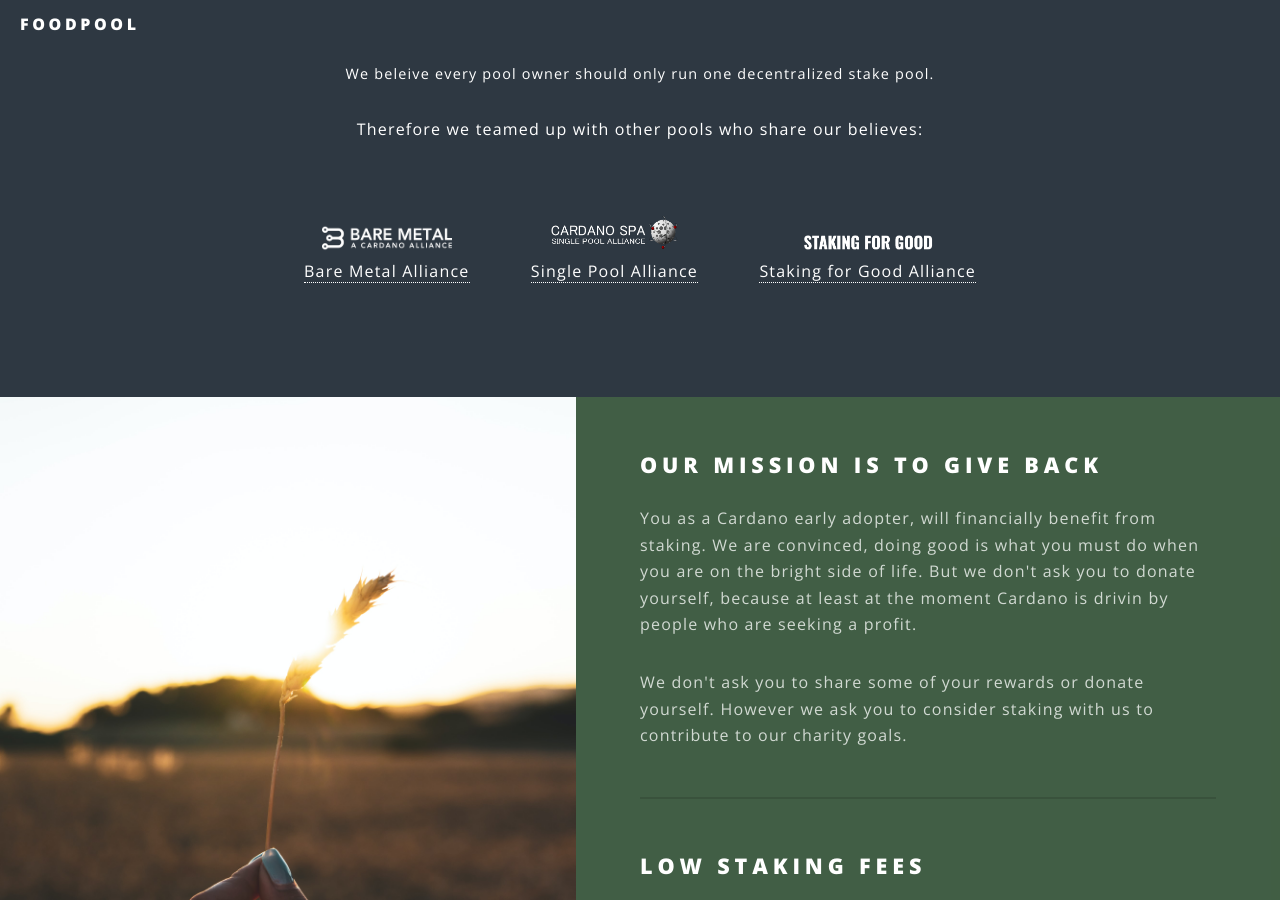
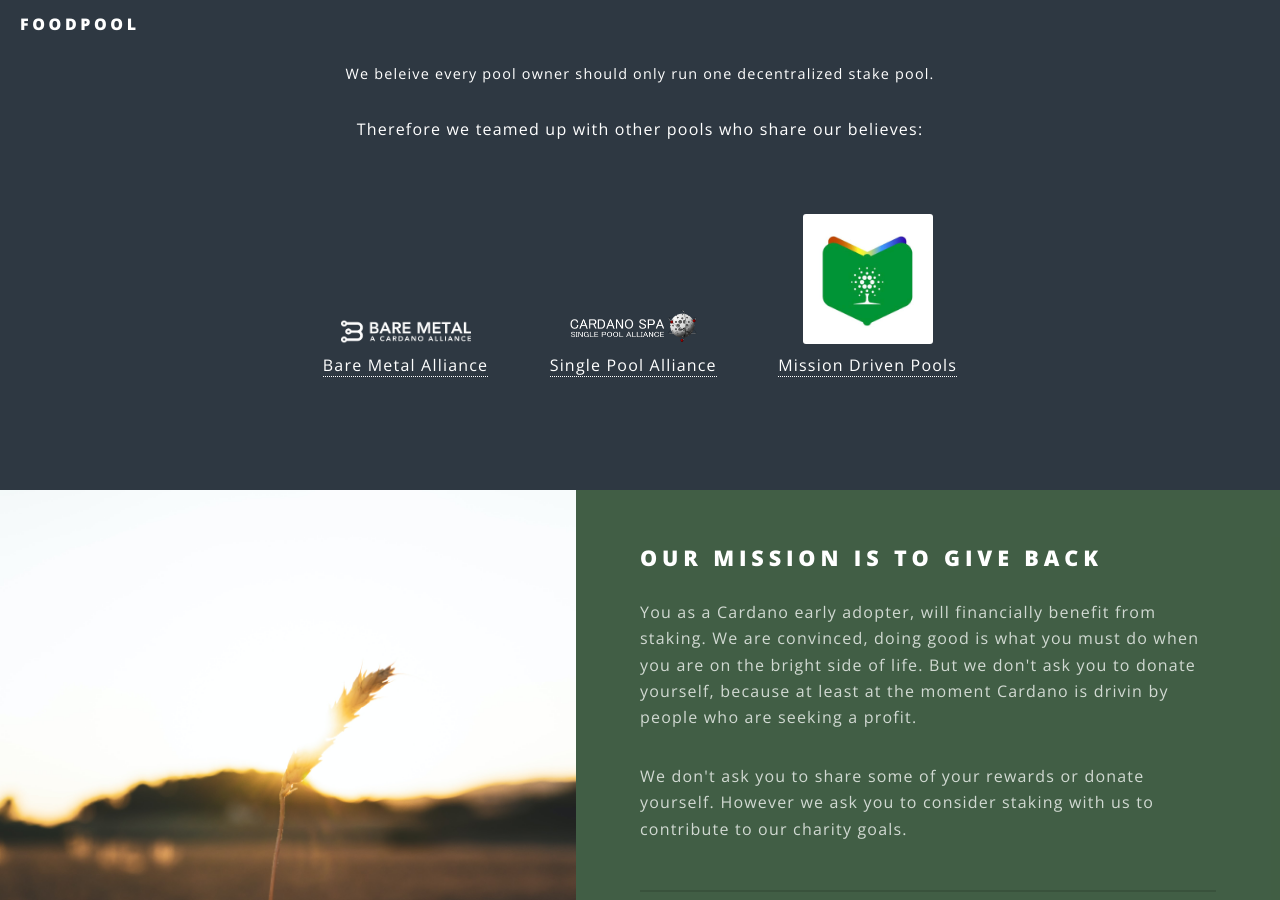
Before and after one commit to FoodPoolCardano/FoodPoolCardano.github.io, a Jekyll site: the page built from index.html, in a window 1280 px wide and 900 px high, scrolled down 988 px. Built offline with Jekyll 4.4.1, drawn with Linux system fonts in a browser that asks for light colours.

Commit message:
changed alliances

```diff
--- a/index.html
+++ b/index.html
@@ -50,9 +50,9 @@ layout: landing
 								</li>
 								<li>
 									<span display="inline-block">
-										<img src="images/sfgwhite.png" alt="logo" width="130px" height="auto"  margin-bottom="50px" class="image">
+										<img src="images/l3.jpeg" alt="logo" width="130px" height="auto"  margin-bottom="50px" class="image">
 										<br>
-										<a href="http://stakingforgood.com" target="_blank">Staking for Good Alliance </a>
+										<a href="https://missiondrivenpools.org" target="_blank">Mission Driven Pools </a>
 									</span>
 								</li>
 							</ul>
```
Also changed, not shown: images/l3.jpeg (added).
